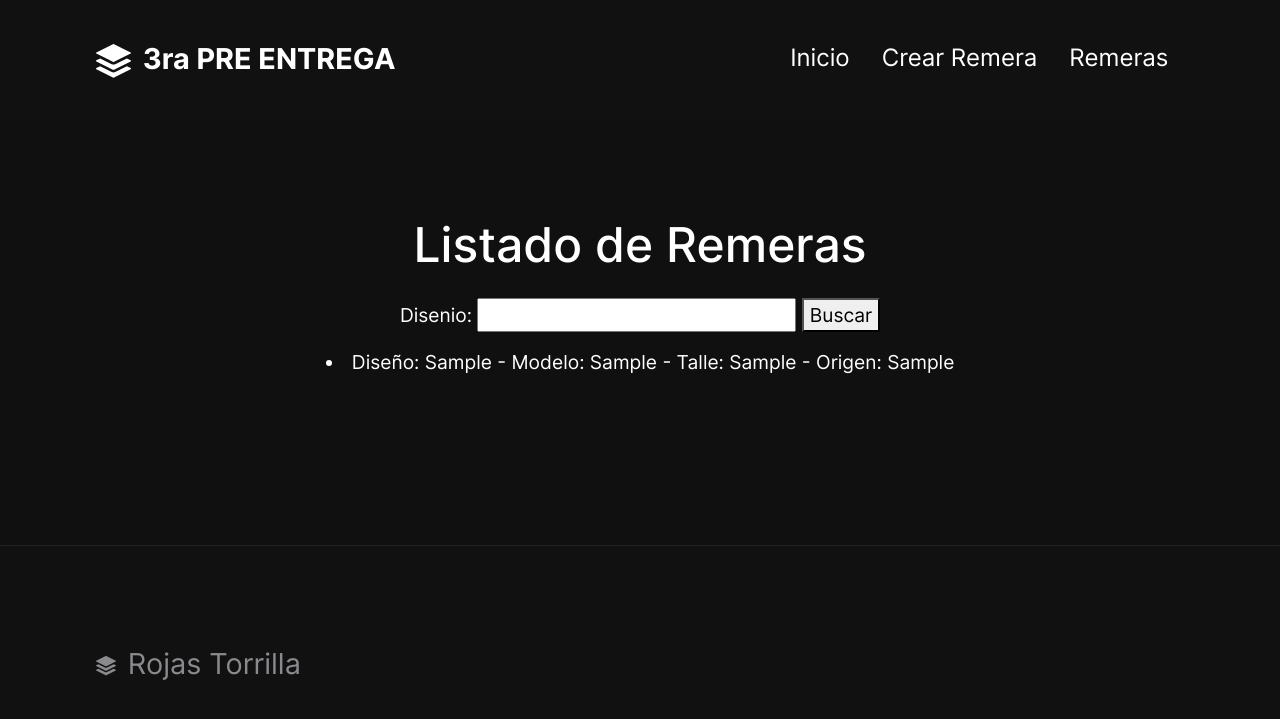
After one commit to LautaroRojasTorrilla/Tercera-pre-entrega_Rojas_Torrilla, a Django app: page /inicio/remeras/ in a window 1280 px wide. The commit adds this page. Shown: the top 719 px of the page. Run offline with Django 4.2, Linux system fonts and the light colour scheme; tables that the repository leaves empty hold one stand-in row (values such as "Sample post"); some libraries are stand-ins or nearby versions.

Commit message:
preentrega finalizada

```diff
--- /dev/null
+++ b/inicio/forms.py
@@ -0,0 +1,13 @@
+from django import forms
+
+#form para remera, utilizo un placeholder
+class CreacionRemeraFormulario(forms.Form):
+    modelo = forms.CharField(max_length=20, widget=forms.TextInput(attrs={'placeholder': 'Manga Corta, Manga Larga'}))
+    talle = forms.CharField(max_length=5, widget=forms.TextInput(attrs={'placeholder': 's, m, l, xl, xxl'}))
+    disenio = forms.CharField(max_length=20, widget=forms.TextInput(attrs={'placeholder': 'One Piece, Pokemon, etc'}))
+    origen = forms.CharField(max_length=20, widget=forms.TextInput(attrs={'placeholder': 'China, Japon, etc'}))
+
+#form para realizar busqueda del objeto remera, utilizando el diseño
+class BuscarRemera(forms.Form):
+    # permite que el campo este vacío
+    disenio = forms.CharField(max_length=20, required=False)
--- a/inicio/models.py
+++ b/inicio/models.py
@@ -5,11 +5,11 @@ from django.db import models
 class Remera(models.Model):
     modelo = models.CharField(max_length=20)
     talle = models.CharField(max_length=5)
-    diseño = models.CharField(max_length=20)
+    disenio = models.CharField(max_length=20)
     origen = models.CharField(max_length=20)
 
     def __str__(self):
-        return f'El modelo es "{self.modelo}" con diseño de "{self.diseño}", talle: "{self.talle}". Origen: "{self.origen}".'
+        return f'El modelo es "{self.modelo}" con diseño de "{self.disenio}", talle: "{self.talle}". Origen: "{self.origen}".'
 
 # class Remera(models.Model):
 #     modelo = models.CharField(max_length=20)
--- /dev/null
+++ b/inicio/templates/lista_remeras.html
@@ -0,0 +1,27 @@
+{% extends 'base.html' %}
+
+{% block title_head %}
+<title>Remeras</title>
+{% endblock title_head %}
+
+{% block h1_header %}
+<h1>Listado de Remeras</h1>
+{% endblock h1_header %}
+
+{% block p_header %}
+<p>
+    <form action={% url 'inicio:listar_remeras' %} method="get">
+        {{formulario}}
+        <button>Buscar</button>
+    </form>
+</p>
+{% if remeras %}
+    {% for remera in remeras %}
+    <li>
+        Diseño: {{remera.disenio}} - Modelo: {{remera.modelo}} - Talle: {{remera.talle}} - Origen: {{remera.origen}}
+    </li>
+    {% endfor %}
+{% else %}
+    <h2>No hay datos ingresados.</h2>
+{% endif %}
+{% endblock p_header %}
--- a/inicio/urls.py
+++ b/inicio/urls.py
@@ -6,4 +6,5 @@ app_name = 'inicio'
 urlpatterns = [
     path('', views.mi_vista, name='inicio'),
     path('crear-remera/', views.crear_remera, name='crear_remera'),
+    path('remeras/', views.lista_remeras, name='listar_remeras'),
 ]
--- a/inicio/views.py
+++ b/inicio/views.py
@@ -1,7 +1,35 @@
 from django.shortcuts import render, redirect
+from inicio.models import Remera
+from inicio.forms import CreacionRemeraFormulario, BuscarRemera
 
+#vista de inicio
 def mi_vista(request):
     return render(request, 'index.html')
 
+#vista para crear el objeto remera mediante uso de formularoi
 def crear_remera(request):
-    ...
+    if request.method == "POST":
+        formulario = CreacionRemeraFormulario(request.POST)
+
+        #utilizo las validaciones de Django
+        if formulario.is_valid():
+            datos_correctos= formulario.cleaned_data
+
+            remera = Remera(modelo=datos_correctos['modelo'], talle=datos_correctos['talle'], disenio=datos_correctos['disenio'], origen=datos_correctos['origen'])
+            remera.save()
+
+            return redirect(r'inicio:listar_remeras')
+
+    formulario = CreacionRemeraFormulario()
+    return render(request, r'crear_remera.html', {'formulario': formulario})
+
+#vista del listado de remeras creadas
+def lista_remeras(request):
+    nombre_a_buscar = request.GET.get('disenio', None)
+
+    if nombre_a_buscar:
+        remeras = Remera.objects.filter(disenio__icontains=nombre_a_buscar)
+    else:
+        remeras = Remera.objects.all()
+    formulario_busqueda = BuscarRemera()
+    return render(request, r'lista_remeras.html', {'remeras': remeras,'formulario': formulario_busqueda})
--- a/templates/base.html
+++ b/templates/base.html
@@ -85,8 +85,7 @@
         </svg>
         <span class="ms-md-1 mt-1 fw-bolder me-md-5">3ra PRE ENTREGA</span>
       </a>
-
-      <ul class="navbar-nav mx-auto mb-2 mb-lg-0 list-group list-group-horizontal">
+      <ul class="navbar-nav justify-content-end mb-2 mb-lg-0 list-group list-group-horizontal">
         <li class="nav-item">
           <a class="nav-link fs-5" href={% url 'inicio:inicio' %} aria-label="Homepage">
             Inicio
@@ -98,7 +97,7 @@
           </a>
         </li>
         <li class="nav-item">
-          <a class="nav-link fs-5" href={% static 'system.html' %} aria-label="A system message page">
+          <a class="nav-link fs-5" href={% url 'inicio:listar_remeras' %} aria-label="A system message page">
             Remeras
           </a>
         </li>
@@ -132,7 +131,7 @@
     <div class="container py-vh-4 text-secondary fw-lighter">
       <div class="row">
         <div class="col-12 col-lg-5 py-4 text-center text-lg-start">
-          <a class="navbar-brand pe-md-4 fs-4 col-12 col-md-auto text-center" href={% static 'index.html' %}>
+          <a class="navbar-brand pe-md-4 fs-4 col-12 col-md-auto text-center" href="https://github.com/LautaroRojasTorrilla">
             <svg xmlns="http://www.w3.org/2000/svg" width="20" height="20" fill="currentColor" class="bi bi-stack"
               viewBox="0 0 16 16">
               <path
@@ -140,14 +139,8 @@
               <path
                 d="m14.12 6.576 1.715.858c.22.11.22.424 0 .534l-7.568 3.784a.598.598 0 0 1-.534 0L.165 7.968a.299.299 0 0 1 0-.534l1.716-.858 5.317 2.659c.505.252 1.1.252 1.604 0l5.317-2.659z" />
             </svg>
-            <span class="ms-md-1 mt-1 fw-bolder me-md-5">ROJAS TORRILLA</span>
+            <span class="ms-md-1 mt-1 fw-bolder me-md-5">Rojas Torrilla</span>
           </a>
-        </div>
-        <div class="col border-end border-dark">
-          <ul class="nav flex-column">
-            <li class="nav-item">
-              <a href="#" class="link-fancy link-fancy-light">About</a>
-            </li>
         </div>
       </div>
     </div>
```
Also changed, not shown: inicio/templates/crear_remera.html (+19 -12 lines), inicio/migrations/0002_rename_diseño_remera_disenio.py (added).
